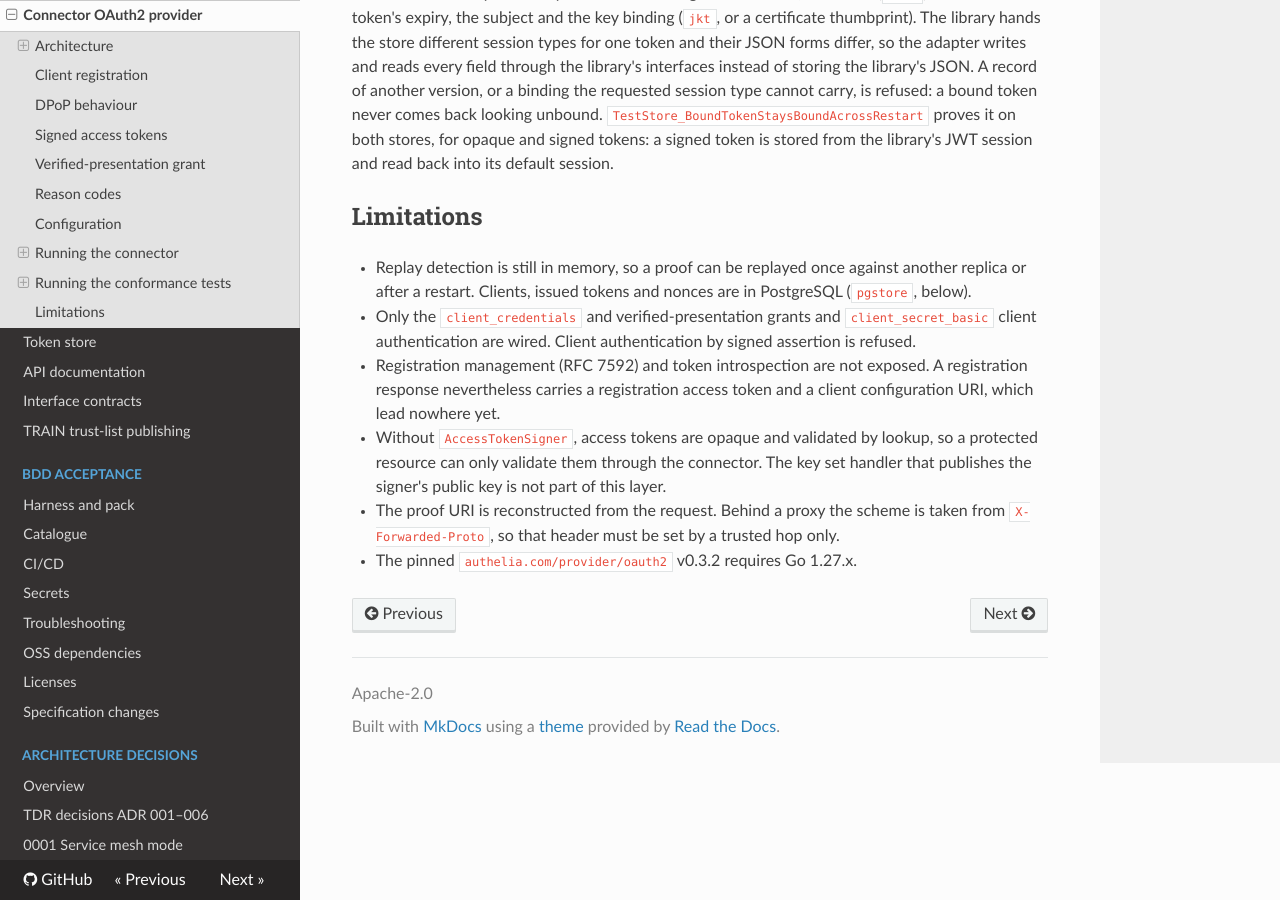
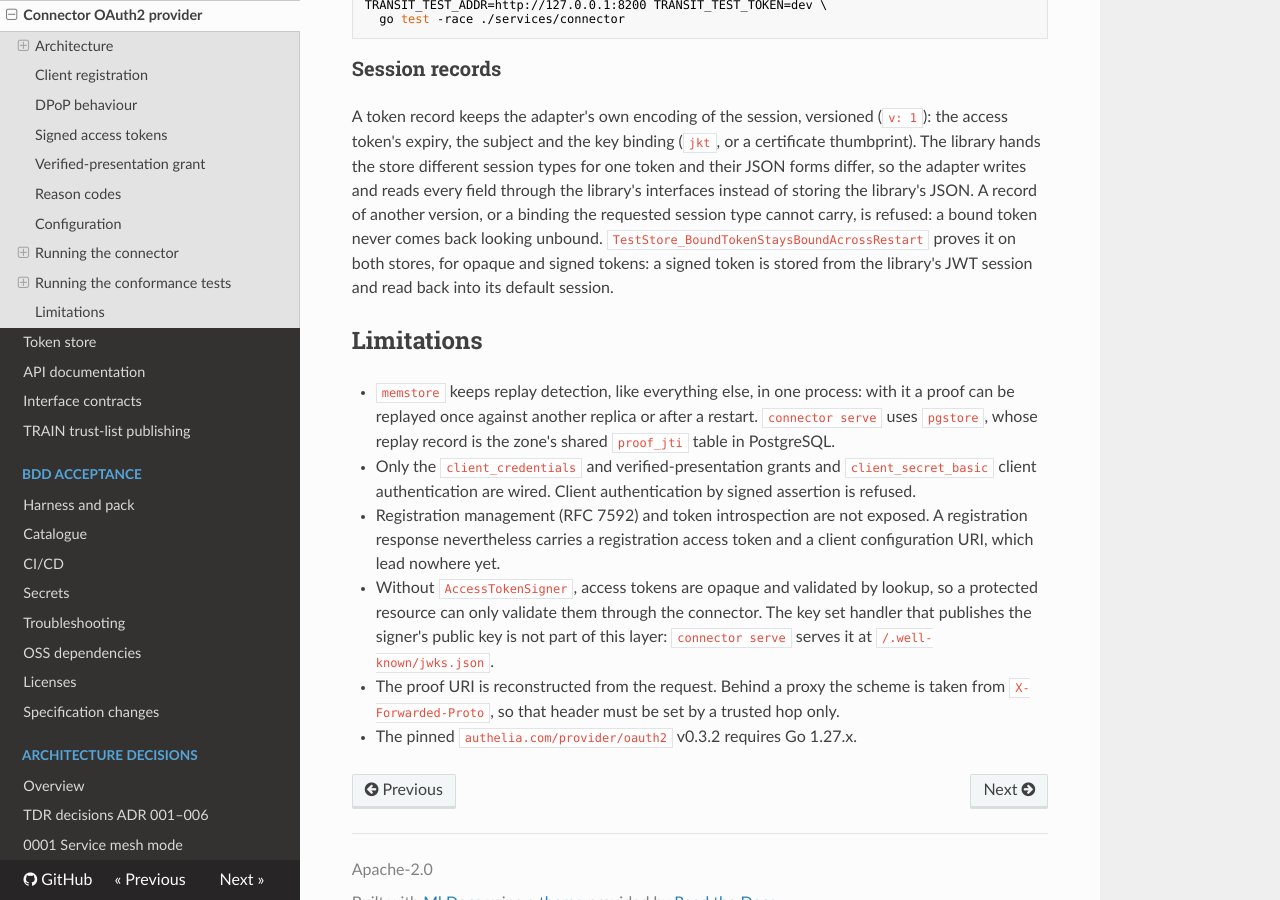
Before and after one commit to Fune5tiAtlas/facis-zero-trust-demonstrator, an MkDocs documentation site: the page built from docs/oauth2-provider.md, in a window 1280 px wide and 900 px high, scrolled down 14398 px. Built offline with MkDocs 1.6.1, drawn with Linux system fonts in a browser that asks for light colours; nearby versions of some CDN libraries; some of the changed text lies outside the part shown.

Commit message:
Bring the docs in line with the shared replay record, signed tokens and key readiness

```diff
--- a/docs/oauth2-provider.md
+++ b/docs/oauth2-provider.md
@@ -121,11 +121,12 @@
   `iat + ProofLifespan + ClockSkew`;
 - it has been used before.
 
-**Replay protection.** A proof is accepted once. The guarantee holds under concurrency: of one hundred
-simultaneous presentations of the same proof, exactly one is accepted and the rest are refused as
-replays. A `jti` is scoped to the URI and method the proof was made for, following RFC 9449 sections
-4.2 and 11.1, and additionally to the proof key and nonce. Reusing a `jti` in a new proof for another
-endpoint is therefore not a replay; presenting any proof a second time is.
+**Replay protection.** A proof is accepted once. The guarantee holds under concurrency: of one
+hundred simultaneous presentations of the same proof, exactly one is accepted and the rest are
+refused as replays. A `jti` is scoped to the URI and method the proof was made for, following RFC
+9449 sections 4.2 and 11.1, and additionally to the proof key (the in-memory store also to the
+nonce). Reusing a `jti` in a new proof for another endpoint is therefore not a replay; presenting
+any proof a second time is.
 
 **Server nonce.** With `NonceRequired`, a request without a nonce is answered with `400`
 `use_dpop_nonce` and a `DPoP-Nonce` header. Retrying with that nonce succeeds. A nonce the server did
@@ -333,7 +334,11 @@
 target URI, `jti` and nonce — together with the proof's `iat` and the instant it stops being
 acceptable. It decides atomically whether the proof was seen before; two uses are the same proof
 when thumbprint, method, URI and `jti` are equal, and a store may also distinguish by nonce, as the
-in-memory one does.
+in-memory one does. `pgstore` records the use in the zone's shared `proof_jti` table
+(`internal/replay`), the record the token store's replay check uses and a resource-side verifier
+(`internal/tokenverify`) can be given, with the URI normalised once more by `dpopproof.NormalizeURI`
+(the provider keeps an empty port, the shared form does not), so a proof seen by one is seen by all;
+a URI that has no such form fails closed.
 
 ## Running the connector
 
@@ -552,8 +557,9 @@
 
 ## Limitations
 
-- Replay detection is still in memory, so a proof can be replayed once against another replica or after a
-  restart. Clients, issued tokens and nonces are in PostgreSQL (`pgstore`, below).
+- `memstore` keeps replay detection, like everything else, in one process: with it a proof can be
+  replayed once against another replica or after a restart. `connector serve` uses `pgstore`, whose
+  replay record is the zone's shared `proof_jti` table in PostgreSQL.
 - Only the `client_credentials` and verified-presentation grants and `client_secret_basic` client
   authentication are wired.
   Client authentication by signed assertion is refused.
@@ -562,7 +568,8 @@
   lead nowhere yet.
 - Without `AccessTokenSigner`, access tokens are opaque and validated by lookup, so a protected
   resource can only validate them through the connector. The key set handler that publishes the
-  signer's public key is not part of this layer.
+  signer's public key is not part of this layer: `connector serve` serves it at
+  `/.well-known/jwks.json`.
 - The proof URI is reconstructed from the request. Behind a proxy the scheme is taken from
   `X-Forwarded-Proto`, so that header must be set by a trusted hop only.
 - The pinned `authelia.com/provider/oauth2` v0.3.2 requires Go 1.27.x.
```
Also changed, not shown: docs/adr/0016-oauth2-library-behind-the-connector-provider-contract.md (+5 -3 lines), docs/token-store.md (+8 -6 lines).
